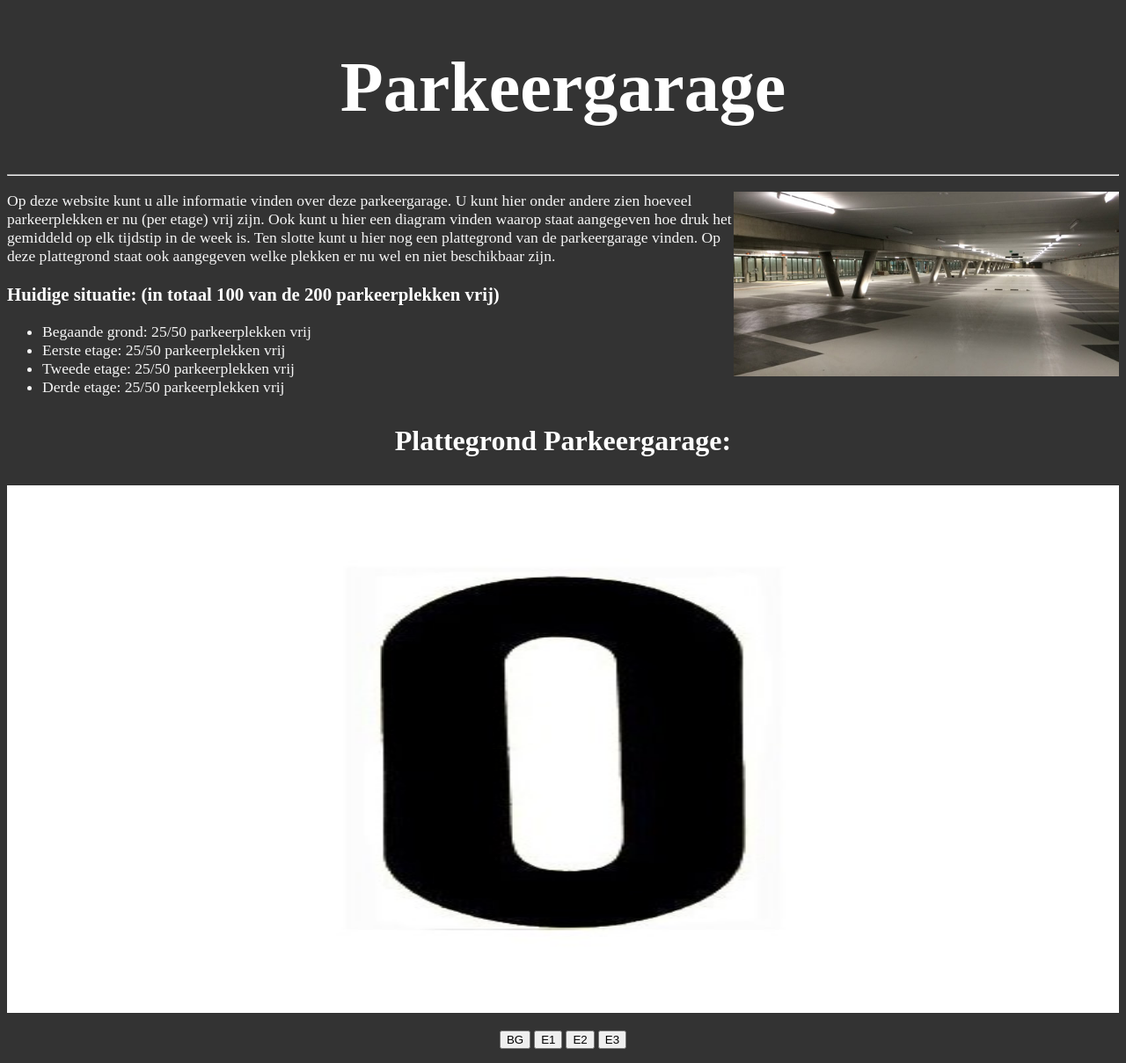
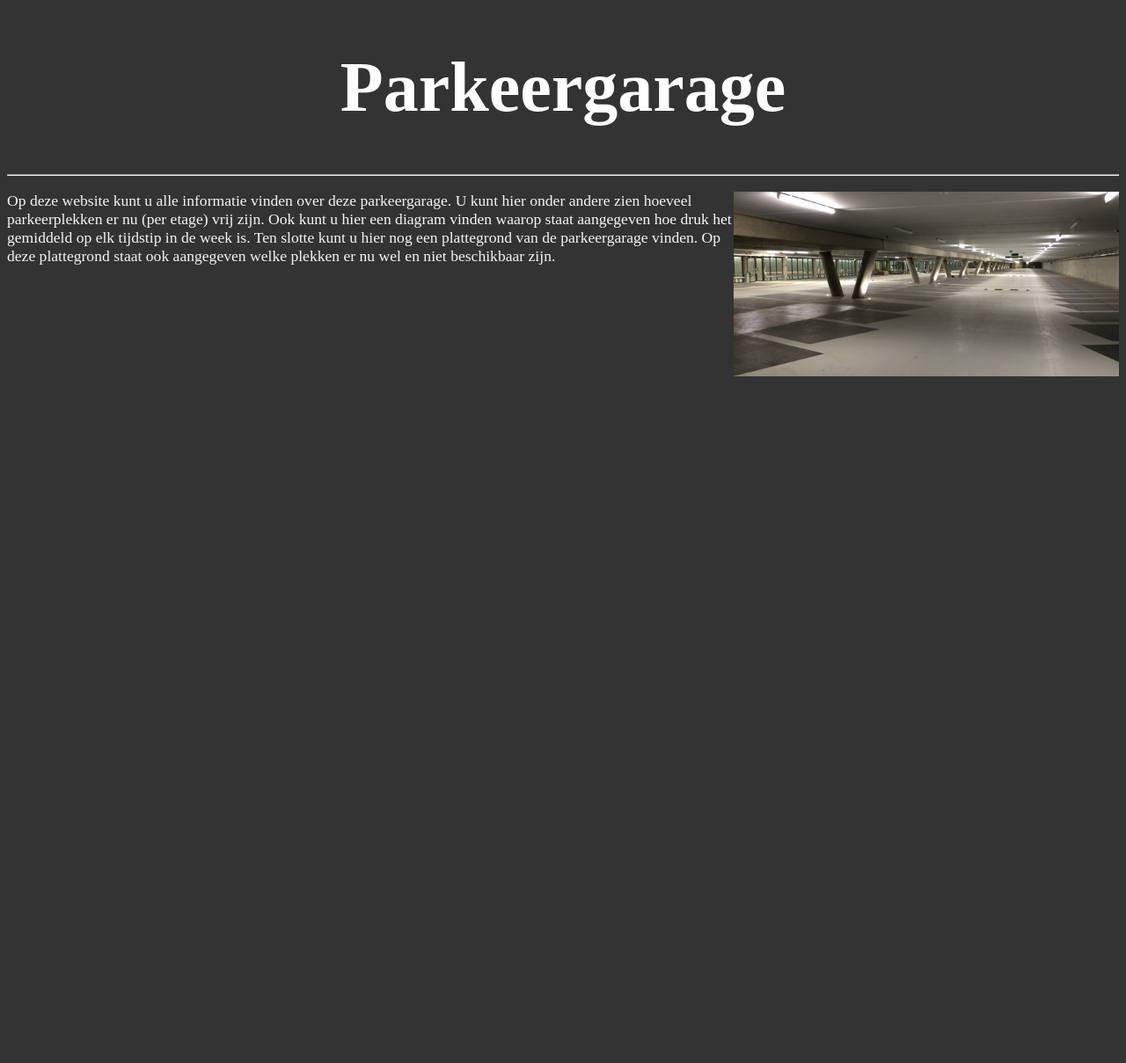
Before and after one commit to Ayakk/LichtParkeren, a PHP site: page /Lichtparkeren/ in a window 1280 px wide. Shown: the whole page at 88% size. After the commit the page ends 428 px from the top, so only its background shows below. Run offline with PHP 8.4, Linux system fonts and the light colour scheme.

Commit message:
Add files
Overzichtelijker

```diff
--- a/Lichtparkeren_website/index.php
+++ b/Lichtparkeren_website/index.php
@@ -9,7 +9,7 @@ and open the template in the editor.
 <html>
     <head>
         <meta charset="UTF-8">
-        <title>Parkeergarage</title>
+        <title></title>
     </head>
     <body style="background-color:#333333">
         <h1 style="font-size:500%;text-align:center;color:white;">
@@ -26,39 +26,6 @@ and open the template in the editor.
             deze plattegrond staat ook aangegeven welke plekken er nu wel en niet
             beschikbaar zijn.
         </p>
-        <?php
-        $a = 25; $b = 25; $c = 25; $d = 25;
-        $aa = $a+$b+$c+$d;
-        print "<p style=color:white;font-size:130%><b>Huidige situatie: (in totaal $aa van de 200 parkeerplekken vrij)</b></p>";
-        print "<p><ul style=color:whitesmoke;font-size:110%;><li>Begaande grond: $a/50 parkeerplekken vrij</li>"
-            . "<li>Eerste etage: $b/50 parkeerplekken vrij</li>"
-            . "<li>Tweede etage: $c/50 parkeerplekken vrij</li>"
-            . "<li>Derde etage: $d/50 parkeerplekken vrij</li></ul></p>"
-        ?>
-        <script>
-            function etage(nr) {
-                var pic;
-                if (nr == 0) {
-                    pic = "klikocijfer_0.jpg"
-                } if (nr == 1) {
-                    pic = "klikocijfer_1.jpg"
-                } if (nr == 2) {
-                    pic = "klikocijfer_2.jpg"
-                } if (nr == 3) {
-                    pic = "klikocijfer_3.jpg"
-                }
-                document.getElementById('myImage').src = pic;
-            }
-        </script>
-        <p style="color:white;font-size:200%;text-align:center;"><b>
-            Plattegrond Parkeergarage:
-        </b></p>
-        <img id="myImage" src="klikocijfer_0.jpg" width="100%" height="600">
-        <p style="text-align:center;">
-            <button type="button" onclick="etage(0)">BG</button>
-            <button type="button" onclick="etage(1)">E1</button>
-            <button type="button" onclick="etage(2)">E2</button>
-            <button type="button" onclick="etage(3)">E3</button>
-        </p>
-    </body>
+
+
 </html>
--- a/Lichtparkeren_website/nbproject/private/private.xml
+++ b/Lichtparkeren_website/nbproject/private/private.xml
@@ -3,9 +3,7 @@
     <editor-bookmarks xmlns="http://www.netbeans.org/ns/editor-bookmarks/2" lastBookmarkId="0"/>
     <open-files xmlns="http://www.netbeans.org/ns/projectui-open-files/2">
         <group>
-            <file>file:/C:/xampp/htdocs/Lichtparkeren/ParkeerPlekken.php</file>
-            <file>file:/C:/xampp/htdocs/Lichtparkeren/index.php</file>
-            <file>file:/C:/xampp/htdocs/Lichtparkeren/Testing.txt</file>
+            <file>file:/C:/xampp/htdocs/Lichtparkeren_website/index.php</file>
         </group>
     </open-files>
 </project-private>
```
Also changed, not shown: Lichtparkeren_website/DBconnectie.php (added, +23 -0 lines), Lichtparkeren_website/log_page.php (added, +7 -0 lines), Lichtparkeren_website/plattegrond.php (added, +29 -0 lines), 1 other file.
